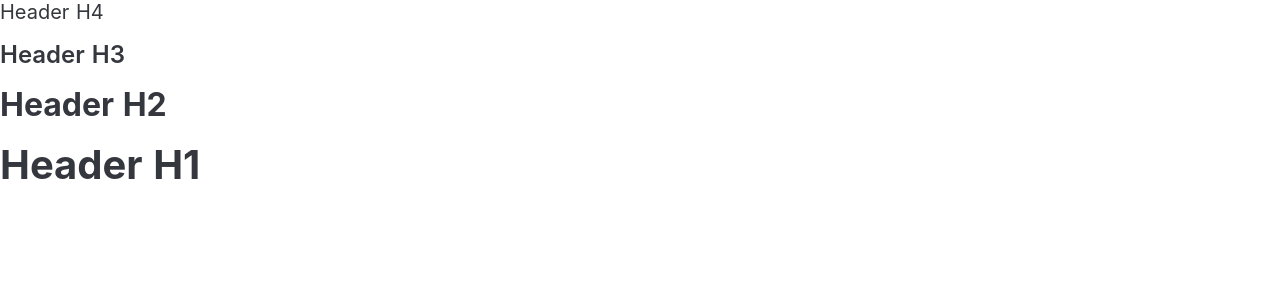
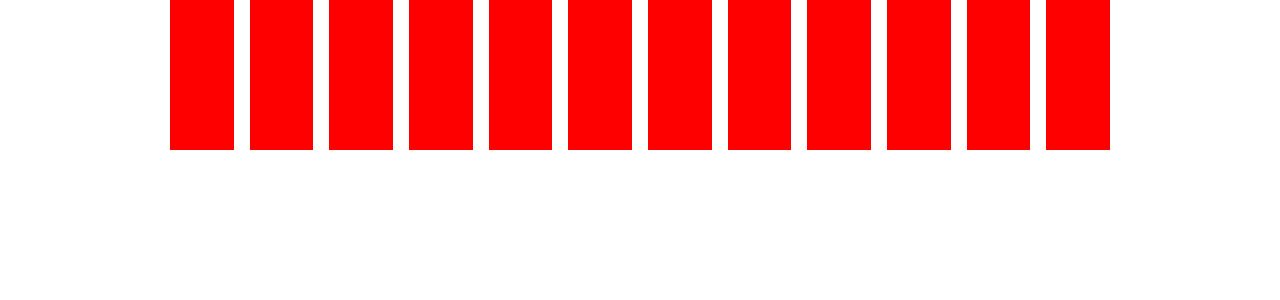
Before and after one commit to April-Gras/ArwenChangWeb, a Nuxt app: page / in a window 1280 px wide. Shown: the top 300 px of the page. Built offline with nearby package versions, Linux system fonts and the light colour scheme.

Commit message:
feat(setup): grids

```diff
--- /dev/null
+++ b/assets/grid.css
@@ -0,0 +1,28 @@
+.pageWrapper {
+	width: var(--grid-page-width);
+	margin: 0px auto;
+}
+
+:root {
+	--grid-count			: 4;
+	--grid-gap				: 16px;
+	--grid-side-pad			: 16px;
+	--grid-page-width		: calc(100vw - calc(var(--grid-gap) * 2));
+};
+
+@media screen and (min-width: 480px) {
+	:root {};
+}
+
+@media screen and (min-width: 768px) {
+	:root {
+		--grid-count		: 8;
+	};
+}
+
+@media screen and (min-width: 1024px) {
+	:root {
+		--grid-page-width	: 940px;
+		--grid-count		: 12;
+	};
+}
--- a/nuxt.config.js
+++ b/nuxt.config.js
@@ -23,7 +23,8 @@ export default {
 		'~/assets/colors.css',
 		'~/assets/fonts.css',
 		'~/assets/font-sizes.css',
-		'~/assets/shared.css'
+		'~/assets/shared.css',
+		'~/assets/grid.css',
 	],
 	plugins: [],
 	buildModules: [ '@nuxt/typescript-build' ],
--- a/pages/index.vue
+++ b/pages/index.vue
@@ -1,5 +1,6 @@
 <template>
 	<div class="pageWrapper">
+		<div class="titleContainer" v-if="false">
 			<BuildingHeadersRegular>
 				<span>Header H4</span>
 			</BuildingHeadersRegular>
@@ -12,6 +13,21 @@
 			<BuildingHeadersBiggest>
 				<span>Header H1</span>
 			</BuildingHeadersBiggest>
+		</div>
+		<div class="gridWrapper">
+			<div class="elem"></div>
+			<div class="elem"></div>
+			<div class="elem"></div>
+			<div class="elem"></div>
+			<div class="elem"></div>
+			<div class="elem"></div>
+			<div class="elem"></div>
+			<div class="elem"></div>
+			<div class="elem"></div>
+			<div class="elem"></div>
+			<div class="elem"></div>
+			<div class="elem"></div>
+		</div>
 	</div>
 </template>
 <script lang="ts">
@@ -32,16 +48,14 @@
 	});
 </script>
 <style scoped>
-	.pageWrapper > * {
-		margin-bottom: 8px;
-		padding-bottom: 8px;
-		border-bottom: 1px solid #;
+	.gridWrapper {
+		display: grid;
+		grid-template-columns: repeat(var(--grid-count), 1fr);
+		grid-gap: var(--grid-gap);
 	}
 
-	.pageWrapper {
-		display: flex;
-		justify-content: flex-start;
-		align-items: flex-start;
-		flex-direction: column;
+	.gridWrapper > .elem {
+		background-color: red;
+		height: 150px;
 	}
 </style>
```
Also changed, not shown: package.json (line endings or trailing spaces), 1 other file (tests, documents, lock files or other folders). Lines whose indentation alone changed are shown as unchanged.
